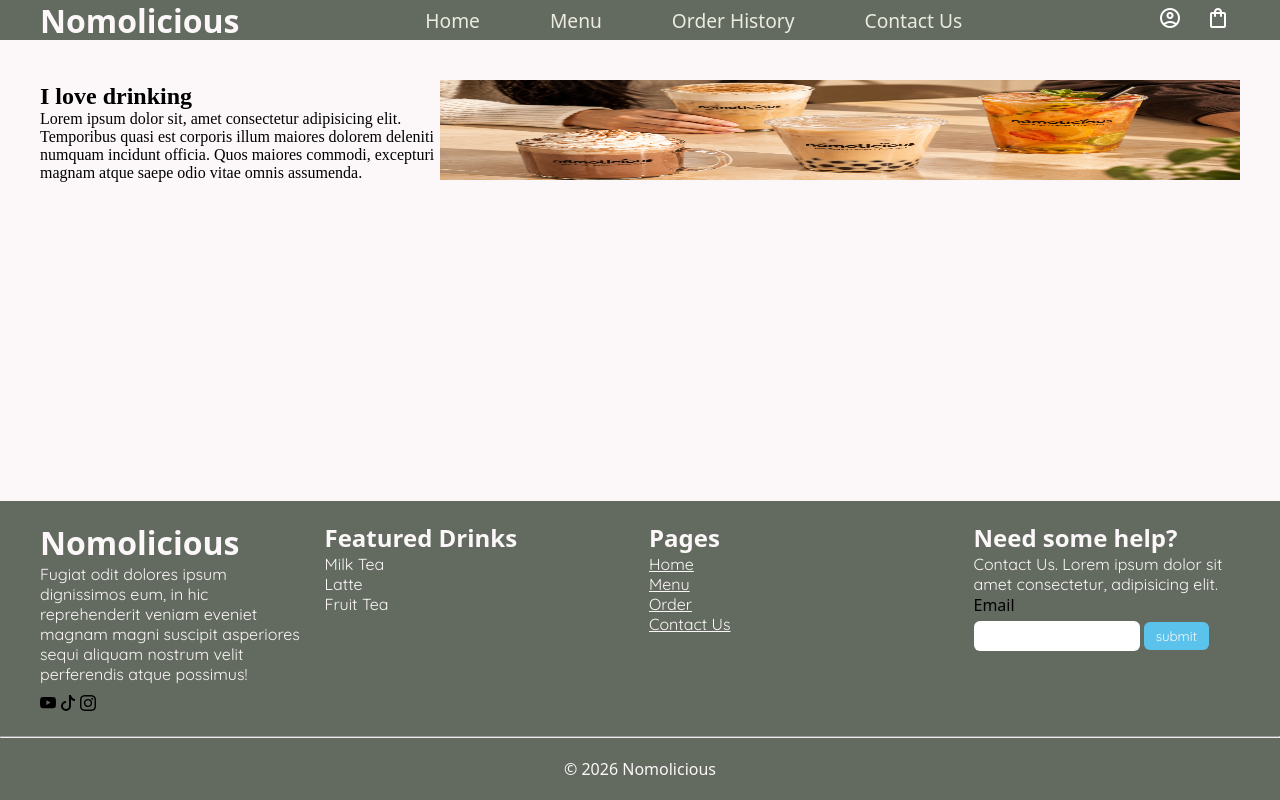
After one commit to k-1224/Drink-Shop, a Flask app: page / in a window 1280 px wide. The commit adds this page. Run offline with Flask 3, Linux system fonts and the light colour scheme; some web fonts are replaced.

Commit message:
added images and create div in my index called hero for my first section and add flex

```diff
--- a/STATIC/CSS/style.css
+++ b/STATIC/CSS/style.css
@@ -11,12 +11,13 @@
 :root {
   --base-color: #FCF7F8;
   /* --base-background: #0B2027; */
-  --base-background: #636B61;
+  --secondary-background: #636B61;
   --accent-color: #5BC3EB;
   --cta-color: #502419;
   /* --primary-color: #7EA172;  */
   --primary-color: #ebebde;
   --nav-bg-color: #F4E4D5;
+  --primary-background: #FCF7F8;
 }
 
 
@@ -25,12 +26,15 @@
   padding: 0;
 }
 
+
+
 header {
   display: flex;
   height: 40px;
-  background-color: var(--base-background);
-  justify-content: space-around;
+  background-color: var(--secondary-background);
+  justify-content: space-between;
   align-items: center;
+  padding: 0 40px;
 }
 
 header h2 {
@@ -79,15 +83,18 @@ button {
 }
 
 body {
-  height: 100px;
+  min-height: 100vh;
+  display: flex;
+  flex-direction: column;
 }
 
 main {
-  background-color: var(--base-color);
+  background-color: var(--primary-background);
+  flex: 1;
 }
 
 footer {
-  background-color: var(--base-background);
+  background-color: var(--secondary-background);
   display: flex;
   justify-content: center;
   flex-direction: column;
@@ -163,3 +170,19 @@ footer li {
   align-items: center;
   margin: 20px 0;
 }
+
+
+/* INDEX PAGE */
+
+.hero {
+  display: flex;
+  align-items: center;
+  justify-content: space-between;
+  padding: 40px;
+
+}
+
+img {
+  width: 100vh;
+  height: 100vh
+}
--- /dev/null
+++ b/templates/index.html
@@ -0,0 +1,18 @@
+{% extends 'base.html' %}
+
+{% block title %}Nomolicious {% endblock %}
+
+{% block content %}
+<div class="hero">
+    <div class="hero-text">
+        <h2>I love drinking</h2>
+        <p>Lorem ipsum dolor sit, amet consectetur adipisicing elit. Temporibus quasi est corporis illum maiores dolorem deleniti numquam incidunt officia. Quos maiores commodi, excepturi magnam atque saepe odio vitae omnis assumenda.</p>
+    </div>
+    <div class="hero-image">
+        <img src="/static/images/home banner.png" alt="banner-img">
+    </div>
+</div>
+
+
+
+{% endblock %}
```
Also changed, not shown: STATIC/IMAGES/Banner Image.png (added), STATIC/IMAGES/home banner.png (added).
